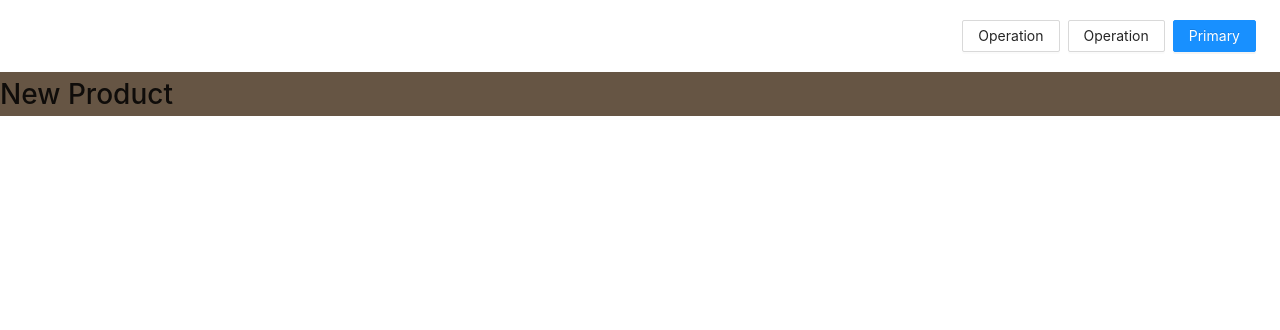
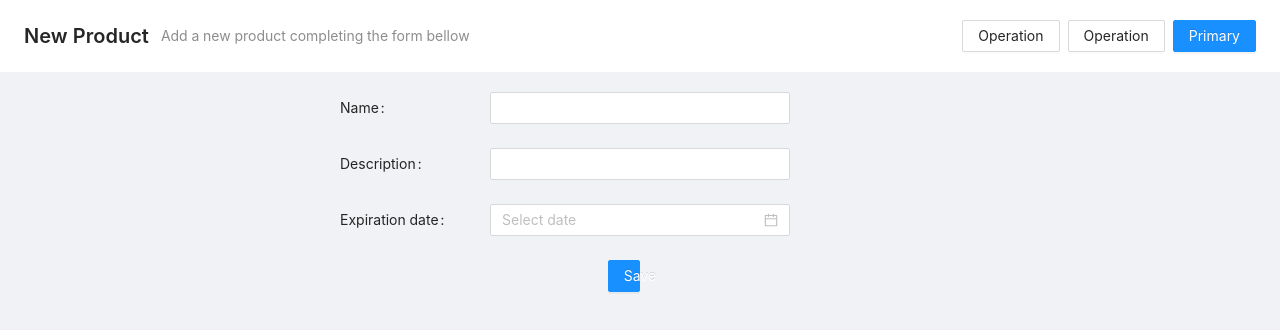
Before and after one commit to Viniciusog/products-react-typescript-antd, a React (Create React App) app: page /new-product in a window 1280 px wide. Shown: the top 330 px of the page. Built offline with nearby package versions, Linux system fonts and the light colour scheme.

Commit message:
new product page

```diff
--- a/src/App.tsx
+++ b/src/App.tsx
@@ -1,5 +1,4 @@
-
-import Layout from './components/Layout';
+import LayoutWrapper from './components/LayoutWrapper';
 import {Redirect, Route, Switch} from "react-router-dom"
 import Home from "./pages/Home"
 import NewProduct from './pages/NewProduct';
@@ -8,7 +7,7 @@ import ProductDetail from "./pages/ProductDetails"
 
 function App() {
   return (
-   <Layout>
+   <LayoutWrapper>
      <Switch>
         <Route path="/" exact>
             <Home/>
@@ -33,7 +32,7 @@ function App() {
           <Redirect to="/" />
         </Route>
      </Switch>
-   </Layout>
+   </LayoutWrapper>
   );
 }
 
--- a/src/components/Layout.css
+++ /dev/null
@@ -1,4 +0,0 @@
-.div-layout {
-    width: 100%;
-    background: #654;
-}
--- a/src/components/Layout.tsx
+++ /dev/null
@@ -1,15 +0,0 @@
-import Header from "./Header"
-import "./Layout.css"
-
-const Layout: React.FC = (props) => {
-    return (
-        <div className="div-layout">
-            <Header/>
-            <main>
-                {props.children}
-            </main>
-        </div>
-    )
-}
-
-export default Layout
--- a/src/components/Header.tsx
+++ b/src/components/LayoutWrapper.tsx
@@ -1,15 +1,20 @@
-import { PageHeader, Button } from "antd"
-import { useContext } from "react";
-import {PagesContext} from "../store/pages-context"
+import { Layout, PageHeader, Button } from 'antd';
 
-const Header: React.FC = (props) => {
+import { useContext } from "react"
+import { PagesContext } from "../store/pages-context";
+
+const { Header, Footer, Content } = Layout;
+
+const LayoutWrapper: React.FC = (props) => {
 
     const pagesContext = useContext(PagesContext)
 
     return (
+        <Layout>
             <PageHeader
                 className="site-page-header"
                 ghost={false}
+                style={{ width: "100%", height: "auto" }}
                 title={pagesContext.headerTitle}
                 subTitle={pagesContext.headerSubtitle}
                 extra={[
@@ -18,8 +23,13 @@ const Header: React.FC = (props) => {
                     <Button key="1" type="primary">
                         Primary
                     </Button>,
-                ]}/>
+                ]} />
+            <Content
+                style={{ width: "100%", height: "91vh" }}>
+                {props.children}
+            </Content>
+        </Layout>
     )
 }
 
-export default Header;
+export default LayoutWrapper
--- a/src/pages/Home.tsx
+++ b/src/pages/Home.tsx
@@ -1,16 +1,20 @@
-import { PageHeader } from 'antd';
+
 import React from 'react';
 import {useContext} from 'react'
 import { PagesContext } from '../store/pages-context';
 
 const Home: React.FC = () => {
-
+    //Quando nós acessamos a rota '/', o react irá renderizar o nosso componente Home.
+    //Feito isso, o código abaixo atualizará o headerTitle e headerSubtitle do nosso PagesContext
+    //Quanto o contexto é atualizado, as páginas que possuem 'useContext(PagesContext)' serão recarregadas
     const pagesContext = useContext(PagesContext)
     pagesContext.changeHeaderTitle("Home")
     pagesContext.changeHeaderSubtitle("Welcome back!")
 
     return (
-        <h1>Home</h1>
+        <div>
+            <h1>Home</h1>
+        </div>
     )
 }
 
--- a/src/pages/NewProduct.tsx
+++ b/src/pages/NewProduct.tsx
@@ -1,8 +1,57 @@
-import React from "react";
+import React, { useContext } from "react";
+import {
+    Form,
+    Input,
+    Button,
+    Radio,
+    Select,
+    Cascader,
+    DatePicker,
+    InputNumber,
+    TreeSelect,
+    Switch,
+  } from 'antd';
+
+import {useState} from "react"
+
+import { PagesContext } from "../store/pages-context";
+import FormItem from "antd/lib/form/FormItem";
 
 const NewProduct: React.FC = () => {
+
+    //Quando nós acessamos a rota '/', o react irá renderizar o nosso componente Home.
+    //Feito isso, o código abaixo atualizará o headerTitle e headerSubtitle do nosso PagesContext
+    //Quanto o contexto é atualizado, as páginas que possuem 'useContext(PagesContext)' serão recarregadas
+    const pagesContext = useContext(PagesContext)
+    pagesContext.changeHeaderTitle("New Product")
+    pagesContext.changeHeaderSubtitle("Add a new product completing the form bellow")
+
     return (
-        <h1>New Product</h1>
+        <Form
+            title="Register new product"
+            subTitle="add new"
+            labelAlign="left"
+            labelCol={{span: 6}}
+            wrapperCol={{span: 12}}
+            layout="horizontal"
+
+            style={{margin: "auto", marginTop: "20px", maxWidth: "min(600px, 90%)"}}
+        >
+            <Form.Item label="Name">
+                <Input></Input>
+            </Form.Item>
+            <Form.Item label="Description">
+                <Input></Input>
+            </Form.Item>
+            <Form.Item label="Expiration date">
+                <DatePicker style={{width:"100%"}}></DatePicker>
+            </Form.Item>
+            <Form.Item style={{display:"flex", alignItems: "center", justifyContent: "center"}}>
+                <Button type="primary" style={{width:"50%"}}>
+                    Save
+                </Button>
+            </Form.Item>
+        </Form>
     )
 }
 
```
Also changed, not shown: src/index.css (line endings or trailing spaces).
